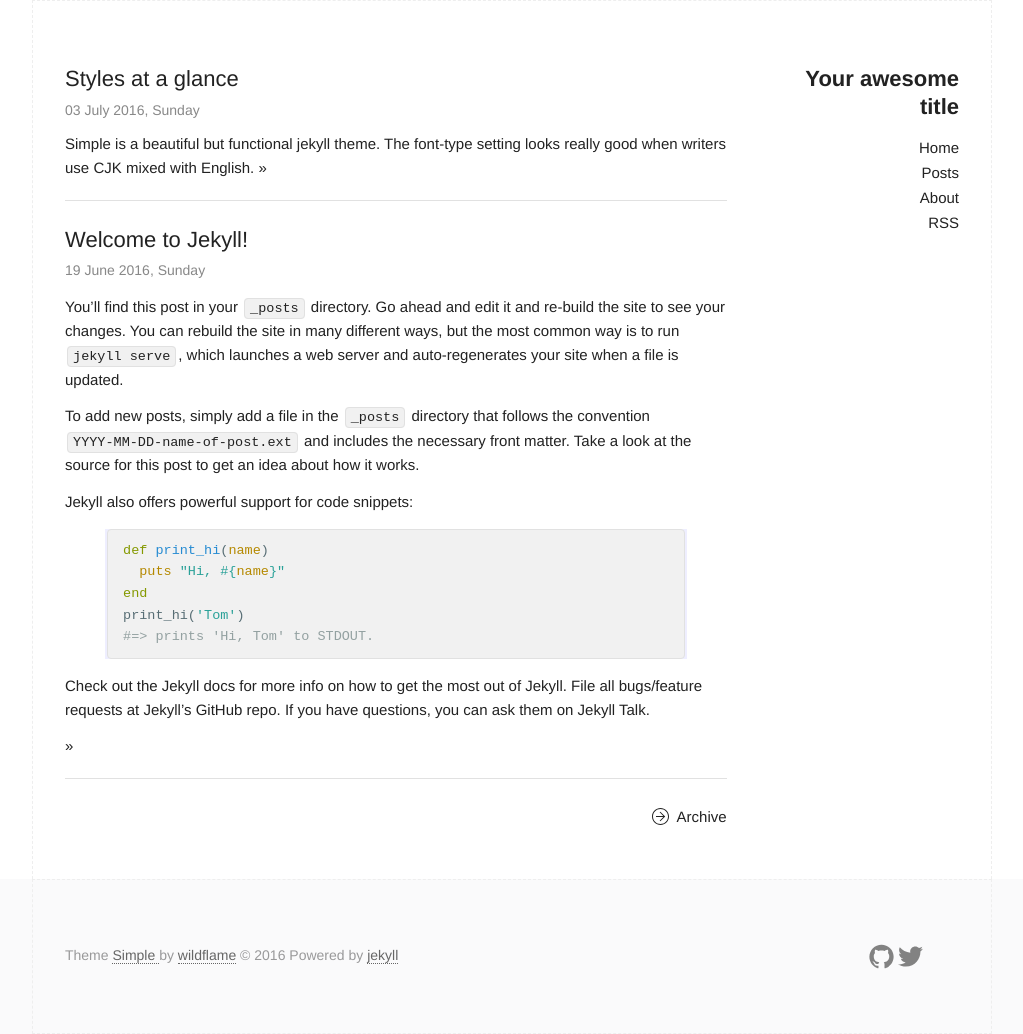
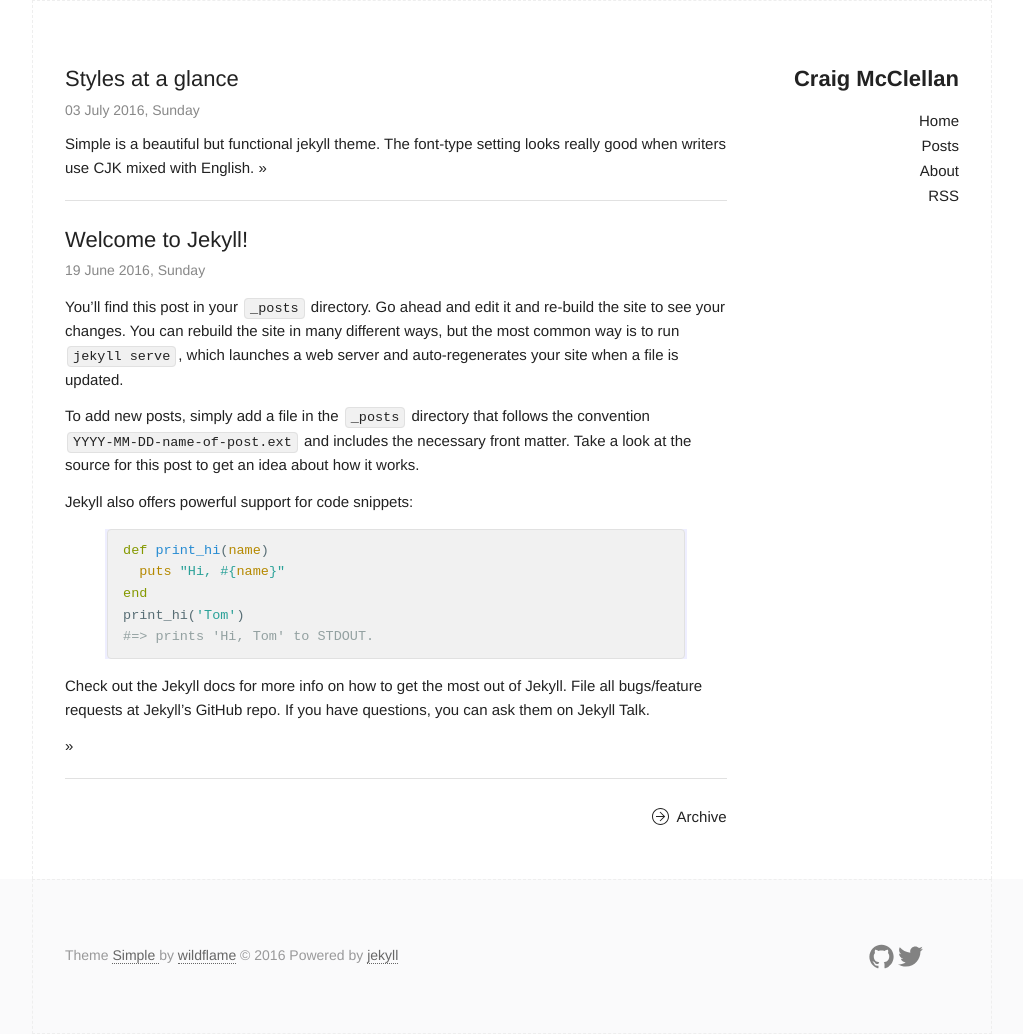
Before and after one commit to wild-flame/jekyll-simple, a Jekyll site: the page built from index.html, in a window 1280 px wide. Shown: the whole page, without its empty margins (128-1151 px from the left). Built offline with Jekyll 4.4.1, drawn with Linux system fonts in a browser that asks for light colours.

Commit message:
Updated Site Name

```diff
--- a/_config.yml
+++ b/_config.yml
@@ -6,7 +6,7 @@
 # 'jekyll serve'. If you change this file, please restart the server process.
 
 # Site settings
-title: Your awesome title
+title: Craig McClellan
 email: your-email@domain.com
 description: > # this means to ignore newlines until "baseurl:"
   Write an awesome description for your new site here. You can edit this
```
